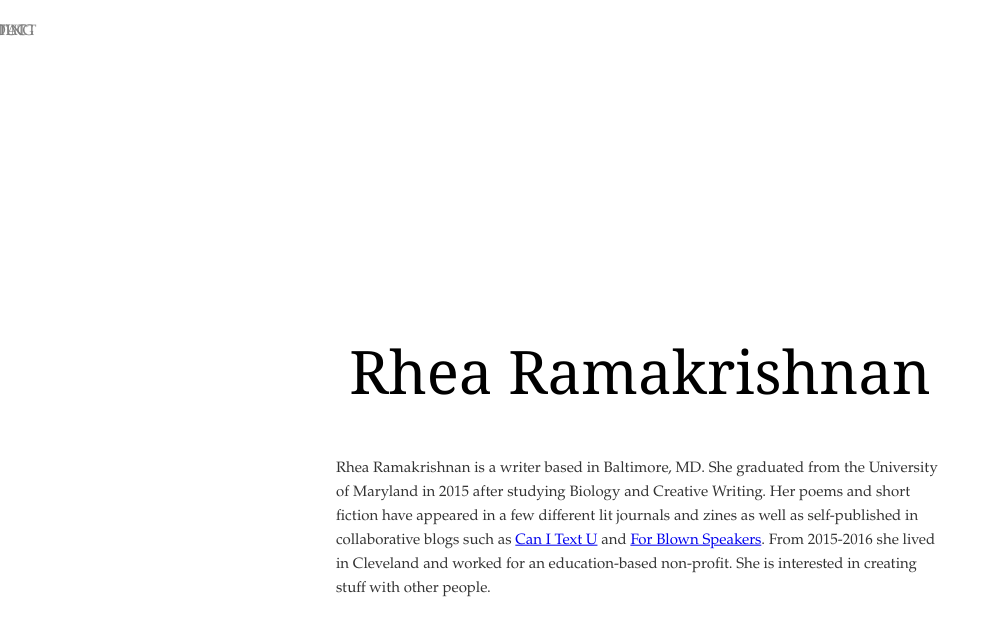
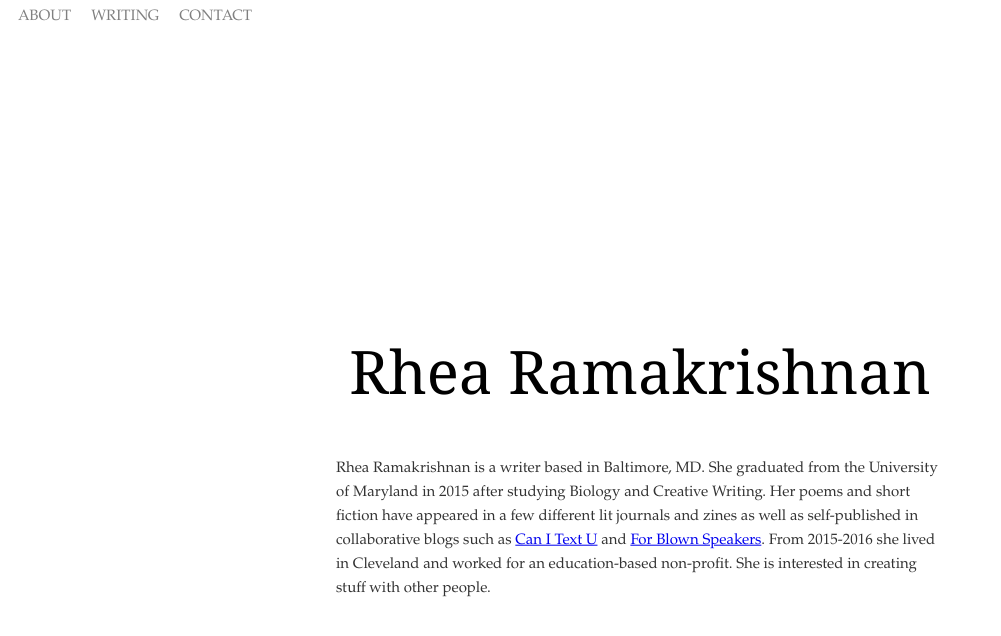
Before and after one commit to reram/reram.github.io, a Jekyll site: the page built from index.html, in a window 1280 px wide. Shown: the top 636 px of the page, without its empty margins (0-1001 px from the left). Built offline with Jekyll 4.4.1, drawn with Linux system fonts in a browser that asks for light colours.

Commit message:
Update page.html

```diff
--- a/_layouts/page.html
+++ b/_layouts/page.html
@@ -31,24 +31,19 @@
     }
 
    ul {
-    padding: 80;
+    list-style: none;
+    margin: 0;
+    padding: 0;
+    overflow: hidden;
     position: fixed;
     top: 0;
     width: 100%;
-    left: 50%;
     text-align: center;
     font: 400 15px/1.6 'Ledger', Garamond, Georgia, serif;
 }
 
 li {
-    display: block;
     float: left;
-    list-style: none;
-    margin: 0;
-    padding: 80;
-    width: 100%;
-    position: fixed;
-    right: 50%;
 }
 
 li a {
```
